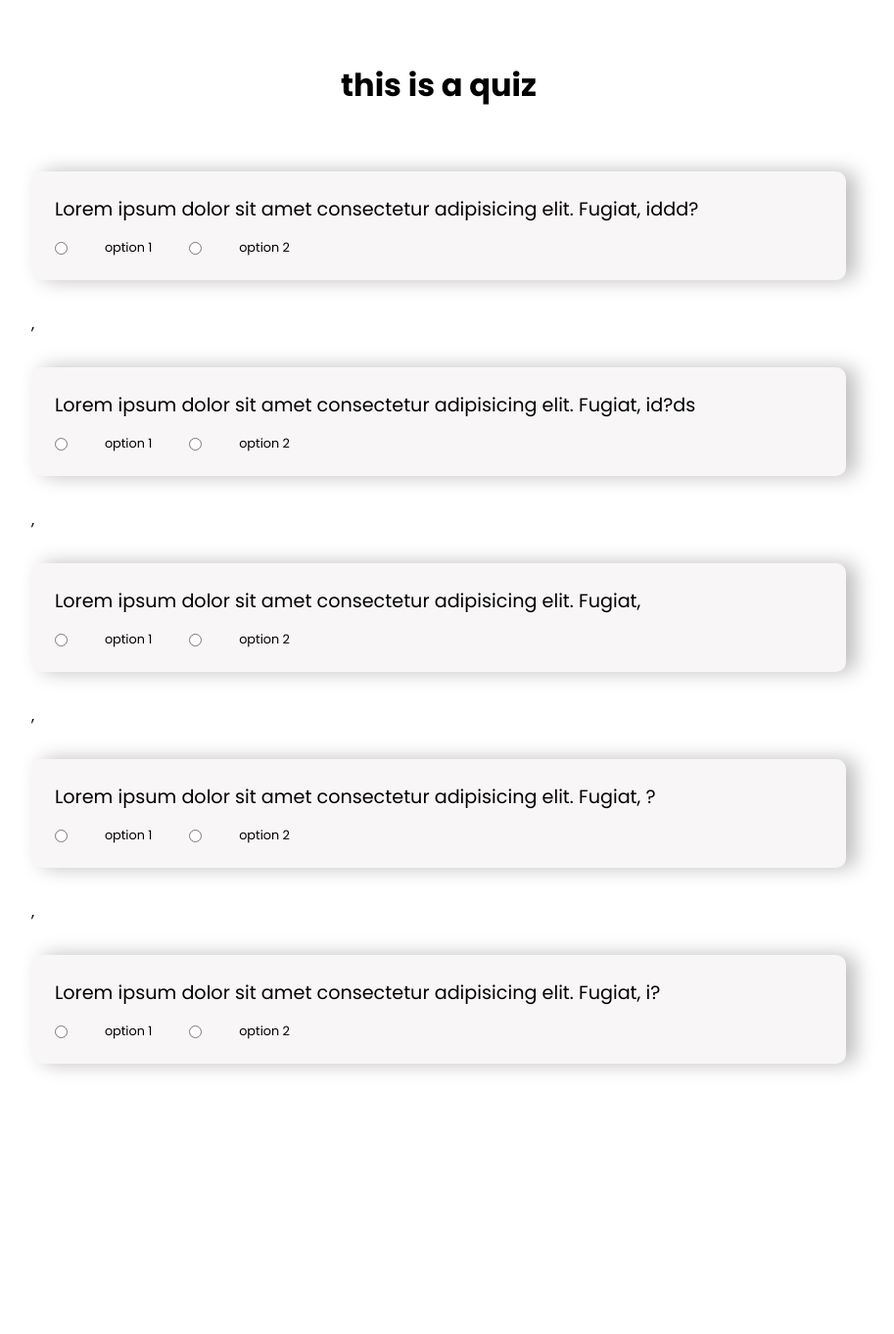
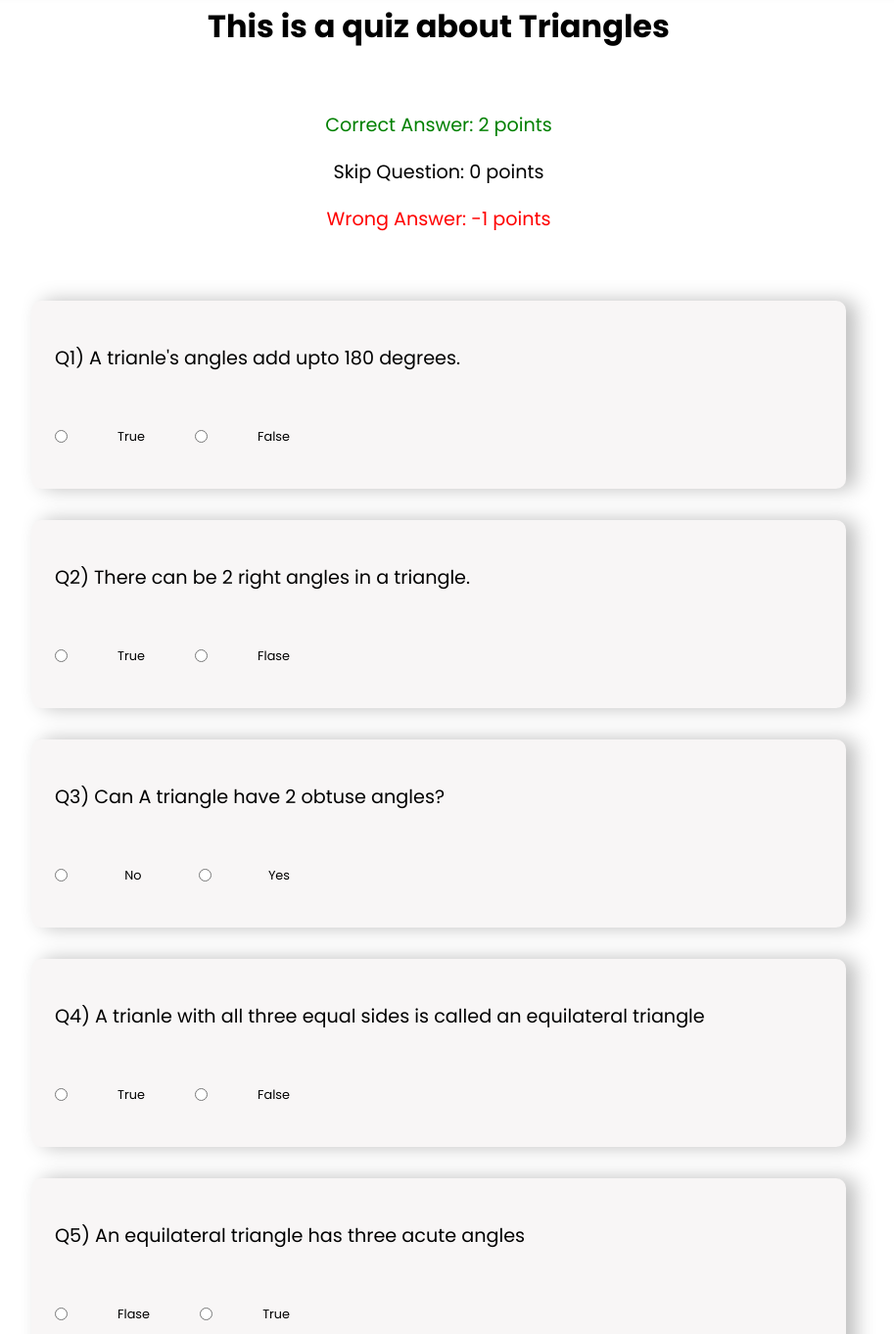
Before and after one commit to ParthParolekar/Know-Your-Triangles, a plain HTML site: page Quiz/quiz.html in a window 1280 px wide. Shown: the part 77-1439 px from the top of the page at 98% size, without its empty margins (192-1105 px from the left). Before the commit the page ends 1195 px from the top, so only its background shows below. Drawn offline with Linux system fonts and the light colour scheme.

Commit message:
Quiz section completed

```diff
--- a/Quiz/quiz.html
+++ b/Quiz/quiz.html
@@ -13,7 +13,22 @@
     </nav>
 
     <main class="main-quiz">
-      <header class="about">this is a quiz</header>
+      <header class="about">
+        This is a quiz about Triangles
+        <br />
+        <br />
+        <span style="font-weight: 500; font-size: 1.2rem; color: green"
+          >Correct Answer: 2 points</span
+        >
+        <br />
+        <span style="font-weight: 500; font-size: 1.2rem"
+          >Skip Question: 0 points</span
+        >
+        <br />
+        <span style="font-weight: 500; font-size: 1.2rem; color: red"
+          >Wrong Answer: -1 points</span
+        >
+      </header>
 
       <section class="quiz">
         <!-- <div class="q-and-a">
@@ -41,8 +56,9 @@
                 </div>
 
             </div> -->
-        <button class="submit-btn">Submit</button>
       </section>
+      <button class="submit-btn">Submit</button>
+      <div class="score">Score:</div>
     </main>
     <script src="./quiz.js"></script>
   </body>
--- a/Quiz/quiz.js
+++ b/Quiz/quiz.js
@@ -1,80 +1,109 @@
 const submitBtn = document.querySelector(".submit-btn");
-let checked = document.querySelectorAll(".question1");
-let quiz = document.querySelector(".quiz");
-const correctOption = 1;
+const quiz = document.querySelector(".quiz");
+const displayScore = document.querySelector(".score");
 
 const questions = [
   {
-    question:
-      "Lorem ipsum dolor sit amet consectetur adipisicing elit. Fugiat, iddd?",
-    option1: "option 1",
-    option2: "option 2",
-    correctOption: "1",
-    class: "question1",
+    question: "A trianle's angles add upto 180 degrees.",
+    questionNumber: "Q1",
+    option1: "True",
+    option2: "False",
+    correctOption: 1,
+    wrongOption: 2,
+    className: "question1",
   },
   {
-    question:
-      "Lorem ipsum dolor sit amet consectetur adipisicing elit. Fugiat, id?ds",
-    option1: "option 1",
-    option2: "option 2",
-    correctOption: "2",
+    question: "There can be 2 right angles in a triangle.",
+    questionNumber: "Q2",
+    option1: "True",
+    option2: "Flase",
+    correctOption: 2,
+    wrongOption: 1,
     className: "question2",
   },
   {
-    question:
-      "Lorem ipsum dolor sit amet consectetur adipisicing elit. Fugiat,",
-    option1: "option 1",
-    option2: "option 2",
-    correctOption: "1",
+    question: "Can A triangle have 2 obtuse angles?",
+    questionNumber: "Q3",
+    option1: "No",
+    option2: "Yes",
+    correctOption: 1,
+    wrongOption: 2,
     className: "question3",
   },
   {
     question:
-      "Lorem ipsum dolor sit amet consectetur adipisicing elit. Fugiat, ?",
-    option1: "option 1",
-    option2: "option 2",
-    correctOption: "2",
+      "A trianle with all three equal sides is called an equilateral triangle",
+    questionNumber: "Q4",
+    option1: "True",
+    option2: "False",
+    correctOption: 1,
+    wrongOption: 2,
     className: "question4",
   },
   {
-    question:
-      "Lorem ipsum dolor sit amet consectetur adipisicing elit. Fugiat, i?",
-    option1: "option 1",
-    option2: "option 2",
-    correctOption: "2",
+    question: "An equilateral triangle has three acute angles",
+    questionNumber: "Q5",
+    option1: "Flase",
+    option2: "True",
+    correctOption: 2,
+    wrongOption: 1,
     className: "question5",
   },
 ];
 
 //display all qustions
 function displayQuestions() {
-  const questionAndAnswers = questions.map((q) => {
-    return `<div class="q-and-a">
-
+  const questionAndAnswers = questions
+    .map((q) => {
+      return `<div class="q-and-a ${q.questionNumber}">
     <div class="question">
-        ${q.question}
+        ${q.questionNumber}) ${q.question}
     </div>
 
     <div class="mcq">
-        <input type="radio" name=${q.className} id="" class=${q.className}>${q.option1}</input>
-        <input type="radio" name=${q.className} id="" class=${q.className}>${q.option2}</input>
+        <input type="radio" name=${q.className} id="" class="${q.className}">${q.option1}</input>
+        <input type="radio" name=${q.className} id="" class="${q.className}">${q.option2}</input>
     </div>
 
   </div>`;
-  });
+    })
+    .join("");
 
   quiz.innerHTML = questionAndAnswers;
 }
 
 submitBtn.addEventListener("click", submit);
 
+displayQuestions();
+
+//calculate score
 function submit() {
-  console.log(checked);
-  if (checked[correctOption].checked === true) {
-    console.log("true");
-  } else if (checked[correctOption].checked === false) {
-    console.log("flase");
+  let score = 0;
+  for (i = 0; i < questions.length; i++) {
+    // console.log("checked");
+
+    let allOptions = document.querySelectorAll(`.question${i + 1}`);
+    // console.log(allOptions[questions[i].correctOption - 1].checked);
+
+    if (allOptions[questions[i].correctOption - 1].checked === true) {
+      score += 2;
+      let green = document.querySelector(`.Q${i + 1}`);
+      green.style.background = "lightgreen";
+    } else if (allOptions[questions[i].wrongOption - 1].checked === true) {
+      let red = document.querySelector(`.Q${i + 1}`);
+      score--;
+      red.style.background = "pink";
+    } else {
+      score = score;
+    }
+  }
+
+  displayScore.innerText = `Score:  ${score}`;
+  if (score > 0) {
+    displayScore.style.color = "green";
+    displayScore.style.border = "1px solid green";
+  } else if (score < 0) {
+    displayScore.style.color = "red";
+    displayScore.style.border = "1px solid red";
   }
 }
-
-displayQuestions();
--- a/style.css
+++ b/style.css
@@ -16,6 +16,7 @@ body {
 }
 
 .navbar {
+  width: 100%;
   height: 5vh;
   background: var(--secondary);
   color: var(--primary);
@@ -23,6 +24,8 @@ body {
   justify-content: center;
   align-items: center;
   padding: 10px 0;
+  position: fixed;
+  box-shadow: 0px -4px 20px var(--secondary);
 }
 
 .options {
@@ -83,15 +86,17 @@ body {
   margin: 5rem auto 2rem;
   font-size: 2rem;
   font-weight: 600;
+  text-align: center;
 }
 
 .q-and-a {
   margin: 2rem 0;
   padding: 1rem;
+  height: 20vh;
   width: 100vh;
   display: flex;
   flex-direction: column;
-  justify-content: space-between;
+  justify-content: space-around;
   align-items: flex-start;
   background: var(--ternary);
   box-shadow: 10px 0px 20px rgb(190, 190, 190);
@@ -111,3 +116,32 @@ body {
   justify-content: space-between;
   width: 30vh;
 }
+
+.submit-btn {
+  font-family: inherit;
+  font-size: 1.4rem;
+  padding: 0.5rem 1rem;
+  border: 1px solid var(--secondary);
+  border-radius: 10px;
+  background: var(--primary);
+  cursor: pointer;
+  transition: all 0.2s ease;
+  margin: 20px;
+}
+
+.submit-btn:hover {
+  font-size: 1.5rem;
+  padding: 0.5rem 1rem;
+  color: var(--primary);
+  background: var(--secondary);
+}
+
+.score {
+  width: 7rem;
+  text-align: center;
+  font-size: 1.5rem;
+  margin: 20px;
+  padding: 0.2rem 0.4rem;
+  border: 1px solid var(--secondary);
+  border-radius: 4px;
+}
```
